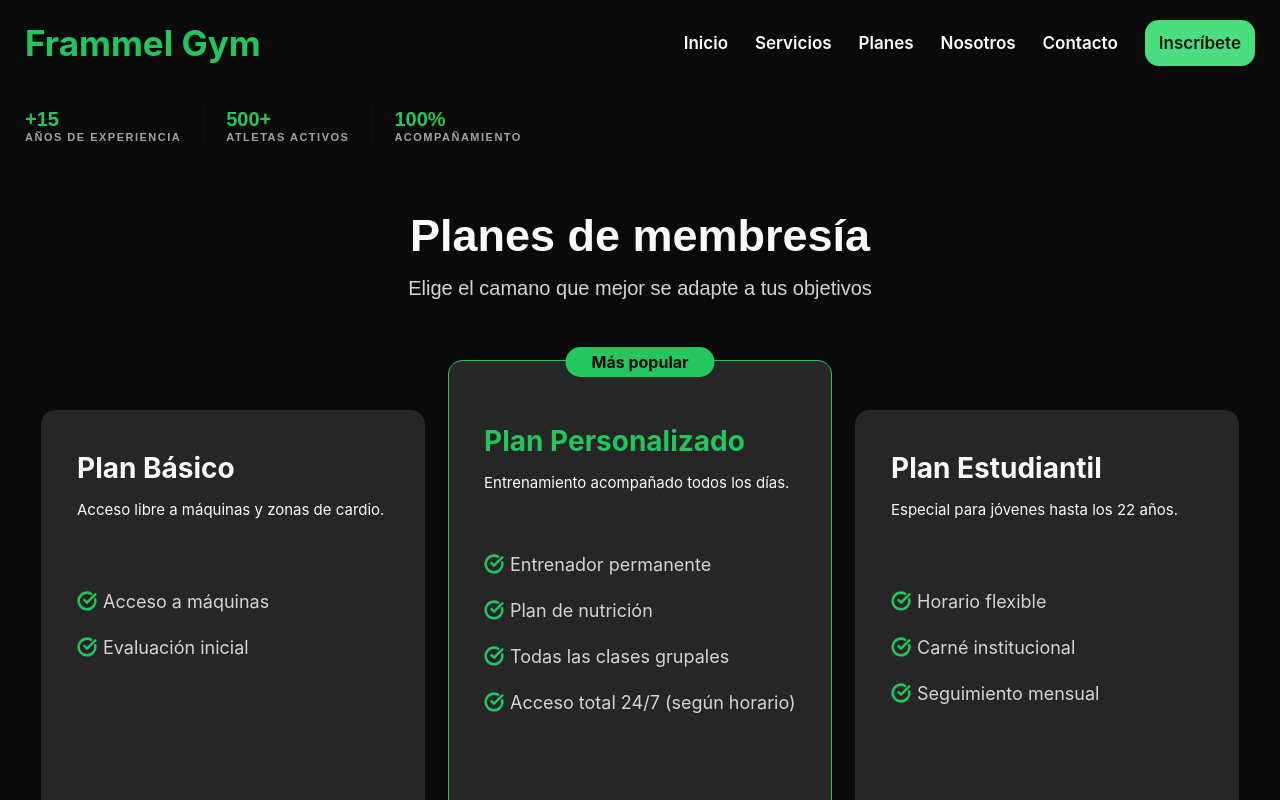
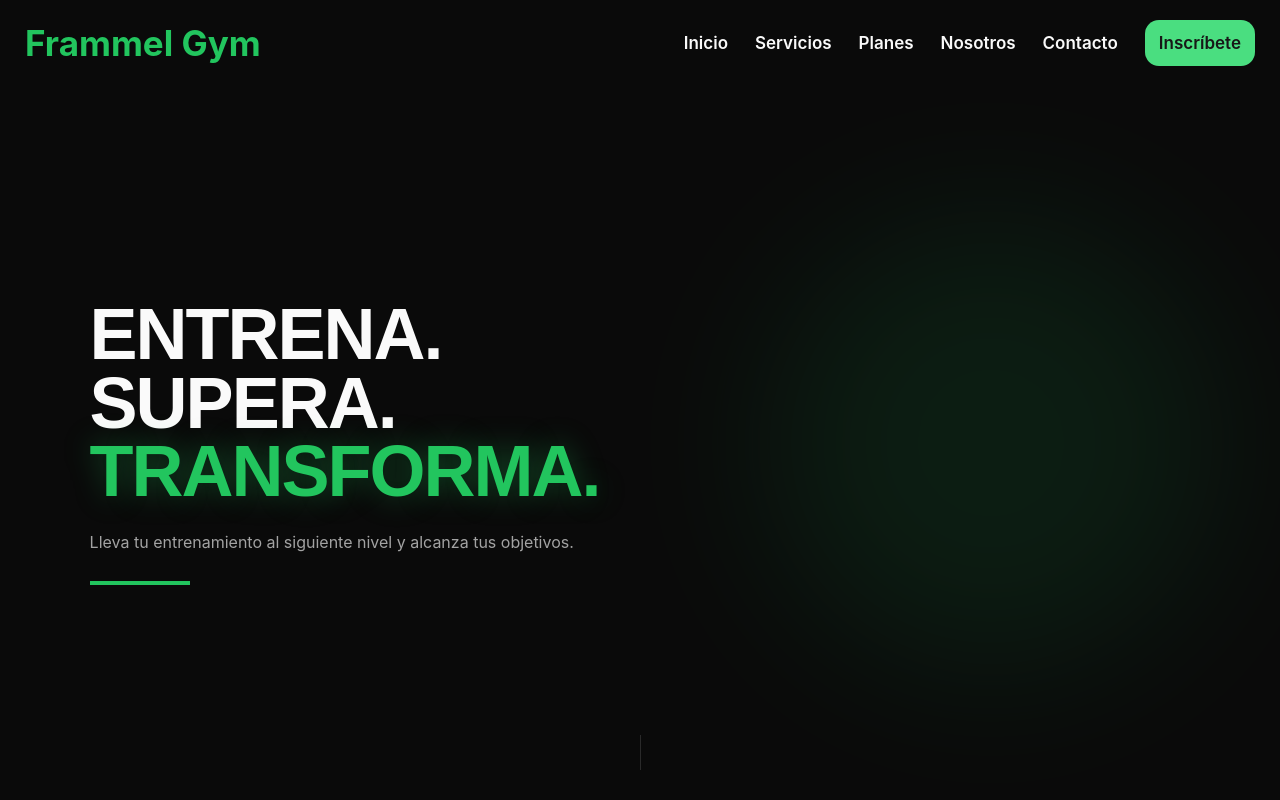
Before and after one commit to yepetopg/FrammelGym, a React (Create React App) app: page / in a window 1280 px wide. Shown: the top 800 px of the page. Built offline with nearby package versions, Linux system fonts and the light colour scheme.

Commit message:
Hero section Juan

```diff
--- /dev/null
+++ b/src/features/Home/components/layout/HeroSection/HeroSection.jsx
@@ -0,0 +1,27 @@
+import heroSectionStyles from './heroSection.module.css'
+
+export const HeroSection = () => {
+    return (
+        <section className={heroSectionStyles.heroSection}>
+            <div className={heroSectionStyles.heroContent}>
+
+                <h1>
+                    ENTRENA.
+                    <br/>
+                    SUPERA.
+                    <br/>
+                    <span> TRANSFORMA.</span>
+                </h1>
+                <p>
+                    Lleva tu entrenamiento al siguiente nivel y alcanza
+                    tus objetivos.
+                </p>
+                 <div className={heroSectionStyles.heroAccent}></div>
+
+
+            </div>
+             <div className={heroSectionStyles.heroGlow}></div>
+             <div className={heroSectionStyles.heroScrollLine}></div>
+        </section>
+    )
+}
--- /dev/null
+++ b/src/features/Home/components/layout/HeroSection/heroSection.module.css
@@ -0,0 +1,121 @@
+.heroSection {
+    width: 100%;
+    min-height: calc(100vh - 85px);
+    display: flex;
+    align-items: center;
+    padding: 0 7vw;
+    background-color: var(--neutral-950);
+    position: relative;
+    overflow: hidden;
+}
+
+.heroContent {
+    display: flex;
+    flex-direction: column;
+    align-items: flex-start;
+    width: 100%;
+    max-width: 900px;
+}
+
+.heroContent h1 {
+    margin: 0;
+    color: var(--neutral-50);
+    font-family: var(--font-heading);
+    font-size: 72px;
+    font-weight: var(--font-extrabold);
+    line-height: 0.95;
+    letter-spacing: -2px;
+}
+.heroContent h1 span {
+    color: var(--primary-500);
+    display: inline-block;
+    text-shadow: 0 0 30px rgba(34, 197, 94, 0.35);
+}
+
+.heroContent p {
+    margin-top: 25px;
+    max-width: 550px;
+
+    color: var(--neutral-400);
+    font-family: var(--font-body);
+    font-size: var(--text-body-lg);
+    line-height: var(--leading-relaxed);
+}
+@media (max-width: 768px) {
+    .heroSection{
+        min-height: calc(100vh - 85px);
+        padding: 0 25px;
+    }
+    .heroContent h1 {
+        font-size: 55px;
+        letter-spacing: -1.5px;
+    }
+    .heroContent p {
+        font-size: 15px;
+        max-width: 450px;
+    }
+}
+
+
+@media (max-width: 520px) {
+    .heroSection {
+        padding: 0 20px;
+    }
+    .heroContent h1{
+        font-size: 43px;
+        letter-spacing: -1px;
+    }
+    .heroContent p {
+        font-size: 43px;
+        margin-top: 20px;
+    }
+}
+@media (max-width: 380px){
+    .heroContent h1 {
+        font-size: 38px;
+    }
+    .heroContent p {
+        font-size: 13px;
+    }
+}
+
+.heroAccent {
+    width: 100px;
+    min-width: 60px;
+    height: 4px;
+    margin-top: 25px;
+
+    background-color: var(--primary-500);
+}
+
+.heroGlow {
+    position: absolute;
+
+    width: 450px;
+    height: 450px;
+
+    right: 5%;
+    top: 50%;
+
+    transform: translateY(-50%);
+    border-radius: 50%;
+
+    background-color: var(--primary-500);
+    opacity: 0.1;
+    filter: blur(80px);
+    pointer-events: none;
+
+}
+.heroScrollLine {
+    position: absolute;
+
+    bottom: 30px;
+    left: 50%;
+
+    width: 1px;
+    height: 35px;
+
+    background-color: var(--neutral-700);
+
+    opacity: 0.6;
+}
--- a/src/features/Home/pages/HomePage.jsx
+++ b/src/features/Home/pages/HomePage.jsx
@@ -1,4 +1,5 @@
 import { NavBar } from "../../../shared/components/layout/NavBar/NavBar";
+import {HeroSection} from "../components/layout/HeroSection/HeroSection";
 import { InfoSection } from "../components/layout/InfoSection/InfoSection";
 import { PlansSection } from "../components/layout/PlansSection/PlansSection";
 import {CtaSection } from "../components/layout/CtaSection/CtaSection"
@@ -7,6 +8,7 @@ export default function HomePage() {
     return (
         <>
             <NavBar />
+            <HeroSection/>
             <InfoSection />
 			      <PlansSection />
             <CtaSection />
```
